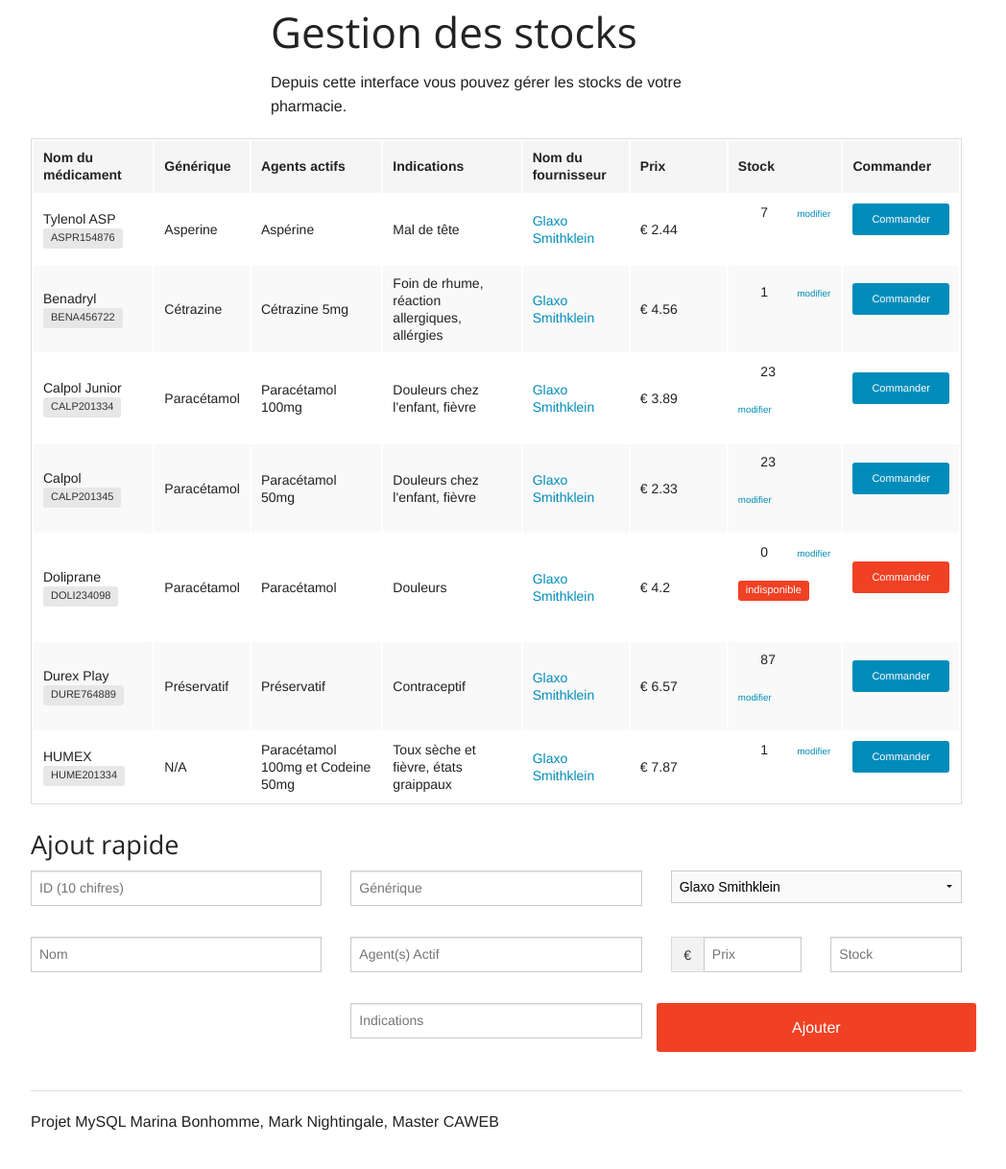
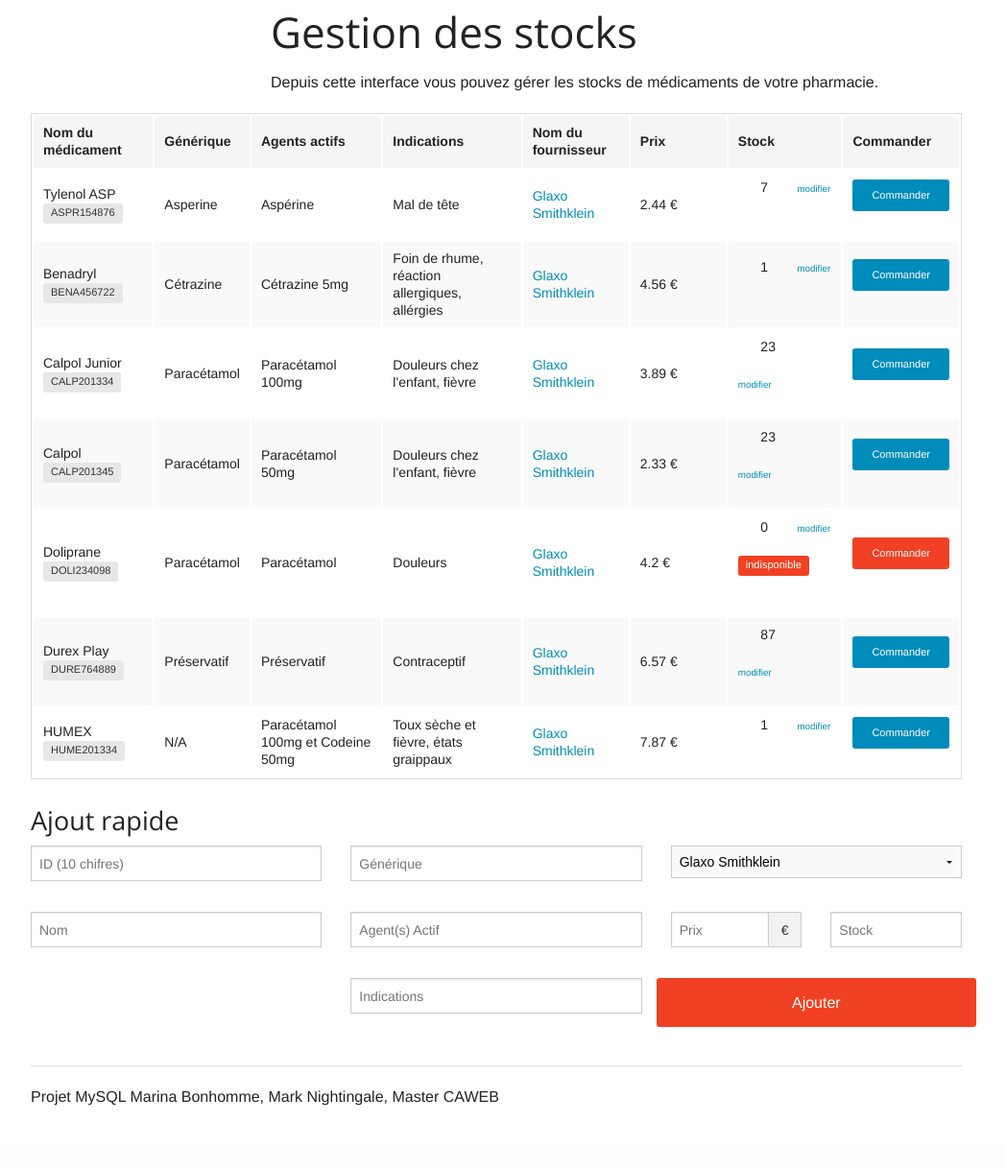
Before and after one commit to markjohnnightingale/mysql-pharma, a PHP site: page /index.php?page=afficher-catalogue in a window 1280 px wide. Shown: the part 45-1263 px from the top of the page at 96% size, without its empty margins (123-1171 px from the left). After the commit the page ends 1197 px from the top, so only its background shows below. Run offline with PHP 8.4, Linux system fonts and the light colour scheme; data comes from the database, SQL or seed files in the repository; some libraries are stand-ins or nearby versions.

Commit message:
Petites améliorations diverses (orthographe, champs...)

```diff
--- a/afficher-catalogue.php
+++ b/afficher-catalogue.php
@@ -1,8 +1,8 @@
 <div class="row">
 
-  <div class="large-6 push-3 columns">
+  <div class="large-10 push-3 columns">
 	  <h1>Gestion des stocks</h1>
-	  <p>Depuis cette interface vous pouvez gérer les stocks de votre pharmacie.</p>
+	  <p>Depuis cette interface vous pouvez gérer les stocks de médicaments de votre pharmacie.</p>
   </div>
 
 </div>
@@ -74,11 +74,11 @@
 	</div>
 	<div class="large-2 columns">
 		<div class="row collapse">
-			<div class="small-3 columns">
-				<span class="prefix">€</span>
-			</div>
 			<div class="small-9 columns">
 				<input id="prix" name="prix" type="number" size="2" placeholder="Prix">
+			</div>
+			<div class="small-3 columns">
+				<span class="postfix">€</span>
 			</div>
 		</div>
 	</div>
@@ -116,7 +116,7 @@ $(document).ready(function(){
 
 		});
 	};
-	$('#nom_med_menu').emptyMyForm();
+	$('add-to-db').emptyMyForm();
 
 	//Grab the table of medicines by Ajax
 	$('#ajax-load-list-med').hide().load('ajax/afficher-medicaments.php').fadeIn();
--- a/afficher-fournisseurs.php
+++ b/afficher-fournisseurs.php
@@ -1,6 +1,6 @@
 <div class="row">
 
-  <div class="large-6 push-3 columns">
+  <div class="large-10 push-3 columns">
 	  <h1>Gestion des fournisseurs</h1>
 	  <p>Depuis cette interface vous pouvez gérer les différents fournisseurs.</p>
   </div>
--- a/ajax/afficher-fournisseurs.php
+++ b/ajax/afficher-fournisseurs.php
@@ -4,11 +4,11 @@ require "../connect.php";
 $sql = 'SELECT `id_fournisseur`, `nom_fournisseur`, `personne_contact`,`adresse`,`ville`,`code_postal`,`tel`,`email` FROM fournisseur'; // SQL Query
 foreach ($conn->query($sql) as $row) { // Loop through each row and for each row display table layout
   print '<tr>';
-  print '<td><a href="index.php?page=fournisseur&id='.$row['id_fournisseur'].'">'.$row['nom_fournisseur'].'</a> <span class="secondary radius label">'.$row['id_fournisseur'].'</span></td>'; // Name of supplier and ID label
+  print '<td><a href="index.php?page=fournisseur&id='.$row['id_fournisseur'].'">'.ucwords(strtolower($row['nom_fournisseur'])).'</a> <span class="secondary radius label">'.$row['id_fournisseur'].'</span></td>'; // Name of supplier and ID label
   print '<td>'.$row['personne_contact'].'</td>';
   print '<td>'.$row['adresse'].'</td>';
   print '<td>'.$row['code_postal'].'</td>';
-  print '<td>'.$row['ville'].'</td>';
+  print '<td>'.strtoupper($row['ville']).'</td>';
   print '<td>'.$row['tel'].'</td>';
   print '<td>'.$row['email'].'</td>';
   print '<td><a href="index.php?page=modifier&id='.$row['id_fournisseur'].'" class="button tiny '.$alert.' radius">Modifier</a></td>';
--- a/ajax/afficher-medicaments.php
+++ b/ajax/afficher-medicaments.php
@@ -13,7 +13,7 @@ foreach ($conn->query($sql) as $row) { // Loop through each row and for each row
   	  print '<td><a href="index.php?page=fournisseur&id='.$row['fournisseur'].'">'.$rowFournisseur['nom_fournisseur'].'</a></td>'; //Fournisseur ID and encoded into URLso that onclick takes you to page with more details
   };
 
-  print '<td>€ '.$row['prix'].'</td>';
+  print '<td>'.$row['prix'].' €</td>';
   // Print stock with hidden modification buttons which enable modification of the stock amount, and a 'save' button which committs those changes to the DB
   print '<td class="stocks">
 			<form class="form-update" method="POST" action="ajax/update-stock-ajax.php">
--- a/ajax/inserer-client-ajax.php
+++ b/ajax/inserer-client-ajax.php
@@ -16,7 +16,7 @@ $caisse = $_POST['caisse'];
 $mutuelle = $_POST['mutuelle'];
 
 
-$sql = "INSERT INTO clients VALUES ( :no_client , :civilite, :prenom, :nom, :date_naissance, :adresse, :ville, :code_postal, :tel, :email, :no_insee, :caisse, :mutuelle )";
+$sql = "INSERT INTO clients VALUES ( :no_client , :civilite, :prenom, :nom, :date_naissance, :adresse, :code_postal, :ville, :tel, :email, :no_insee, :caisse, :mutuelle )";
 
 if (!$stmt = $conn->prepare($sql)) {
 	echo "Statement invalid.<br>";
@@ -29,8 +29,8 @@ if (!$stmt = $conn->prepare($sql)) {
 		':nom' => $_POST['nom'],
 		':date_naissance' => $_POST['date_naissance'],
 		':adresse' => $_POST['adresse'],
+		':code_postal' => $_POST['code_postal'],
 		':ville' => $_POST['ville'],
-		':code_postal' => $_POST['code_postal'],
 		':tel' => $_POST['tel'],
 		':email' => $_POST['email'],
 		':no_insee' => $_POST['no_insee'],
--- a/ajax/inserer-fournisseur-ajax.php
+++ b/ajax/inserer-fournisseur-ajax.php
@@ -13,7 +13,7 @@ $email = $_POST['email'];
 
 
 
-$sql = "INSERT INTO fournisseur VALUES ( :id_fournisseur , :nom_fournisseur, :personne_contact, :adresse, :ville, :code_postal, :tel, :email )";
+$sql = "INSERT INTO fournisseur VALUES ( :id_fournisseur , :nom_fournisseur, :personne_contact, :adresse, :code_postal, :ville, :tel, :email )";
 
 if (!$stmt = $conn->prepare($sql)) {
 	echo "Statement invalid.<br>";
@@ -24,8 +24,8 @@ if (!$stmt = $conn->prepare($sql)) {
 		':nom_fournisseur' => $_POST['nom_fournisseur'],
 		':personne_contact' => $_POST['personne_contact'],
 		':adresse' => $_POST['adresse'],
+		':code_postal' => $_POST['code_postal'],
 		':ville' => $_POST['ville'],
-		':code_postal' => $_POST['code_postal'],
 		':tel' => $_POST['tel'],
 		':email' => $_POST['email']
 	))) { echo "Execution réussie"; } else { "Execution échouée"; }
```
Also changed, not shown: afficher-clients.php (+6 -3 lines).
